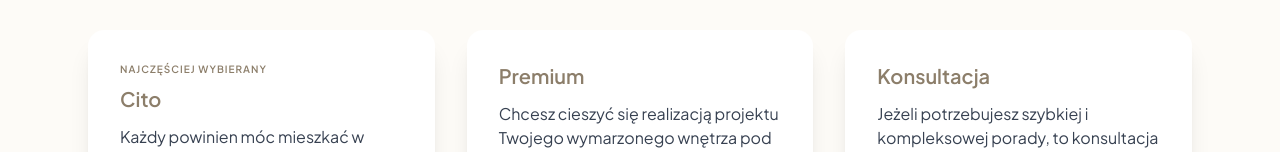
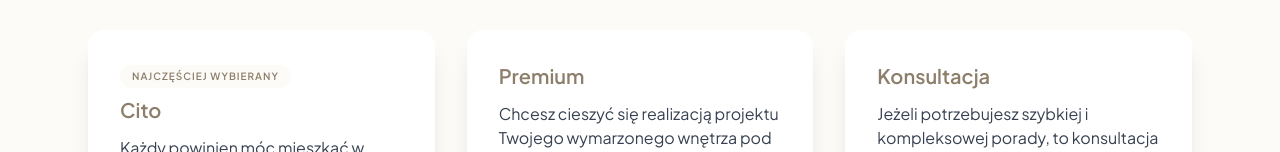
Before and after one commit to lukaszkotowski-git/projektnacito, a React (Vite) app in the folder react-app/: page /offer in a window 1280 px wide. Shown: the part 274-426 px from the top of the page. Built offline with nearby package versions, Linux system fonts and the light colour scheme; no server answers; a web font is replaced by a local one.

Commit message:
ui: display Cito 'Najczęściej wybierany' as pill/label above title on landing and /offer

```diff
--- a/react-app/src/components/MainView.tsx
+++ b/react-app/src/components/MainView.tsx
@@ -19,7 +19,7 @@ export function MainView() {
         </h1>
         <div className="max-w-6xl mx-auto grid grid-cols-1 md:grid-cols-3 gap-8 mt-8">
             <div onClick={() => handleChoice('/offer/cito')} className="card-choice p-10 rounded-[2.5rem] cursor-pointer text-left group">
-            <div className="text-[10px] font-bold uppercase tracking-widest text-[#8C7E6A] mb-6">{txt.main.citoTag}</div>
+            <div className="inline-block mb-4 px-3 py-1 rounded-full bg-[#FDFBF7] text-[10px] font-bold uppercase tracking-widest text-[#8C7E6A]">{txt.main.citoTag}</div>
             <h3 className="text-3xl font-serif mb-4">{txt.main.citoTitle}</h3>
             <p className="text-sm text-gray-500 leading-relaxed mb-8">{txt.main.citoDesc}</p>
             <span className="text-[10px] font-bold uppercase tracking-widest flex items-center">
--- a/react-app/src/components/OfferOverview.tsx
+++ b/react-app/src/components/OfferOverview.tsx
@@ -32,7 +32,7 @@ export function OfferOverview() {
               onClick={() => handlePackageClick('/offer/cito')}
               className="flex-1 min-w-[280px] bg-white/95 rounded-2xl shadow-xl p-8 animate-slideIn cursor-pointer hover:shadow-2xl hover:scale-[1.02] transition-all duration-300 group"
             >
-              <div className="text-[10px] uppercase tracking-widest font-bold text-[#8C7E6A] mb-2">{txt.main.citoTag}</div>
+              <div className="inline-block mb-2 px-3 py-1 rounded-full bg-[#FDFBF7] text-[10px] font-bold uppercase tracking-widest text-[#8C7E6A]">{txt.main.citoTag}</div>
               <div className="text-xl font-bold text-[#8C7E6A] mb-3">{txt.offerOverview.citoTitle}</div>
               <p className="mb-4 text-gray-700 whitespace-pre-line">{txt.offerOverview.citoIntro}</p>
               <ol className="list-decimal pl-6 space-y-2 text-gray-700 text-base mb-2">
```
